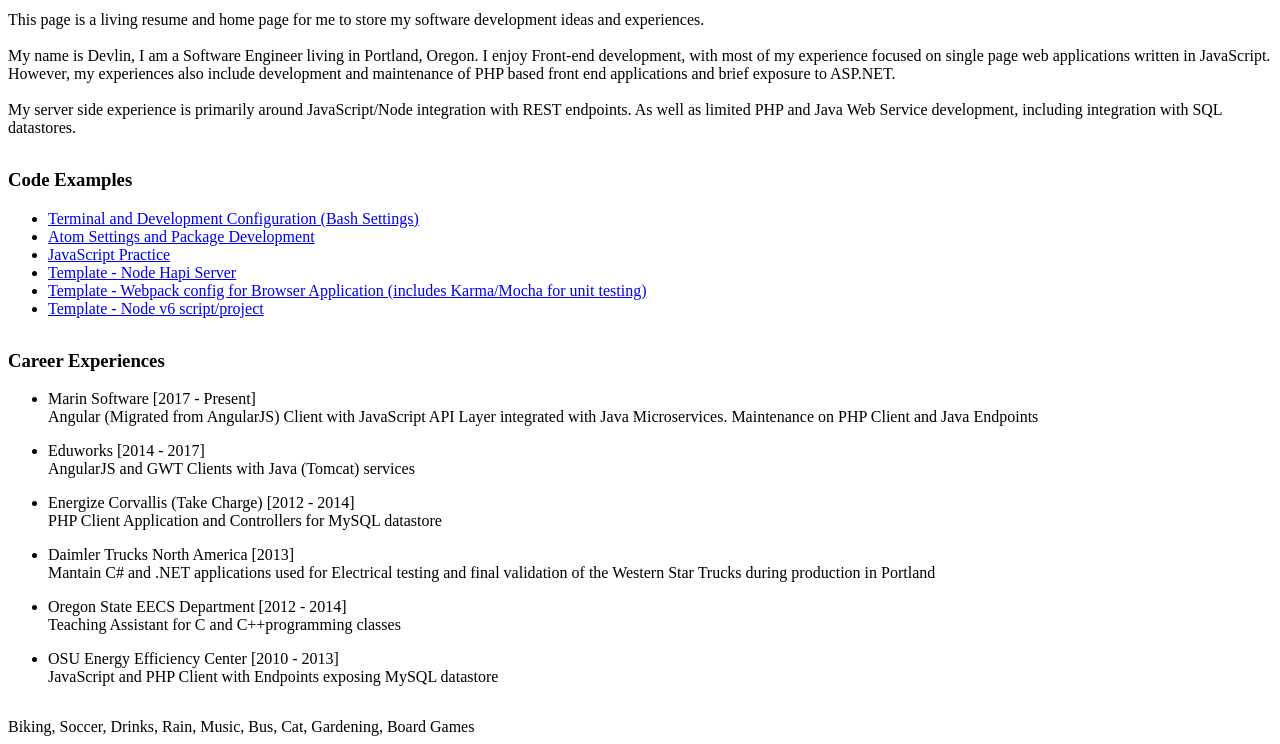
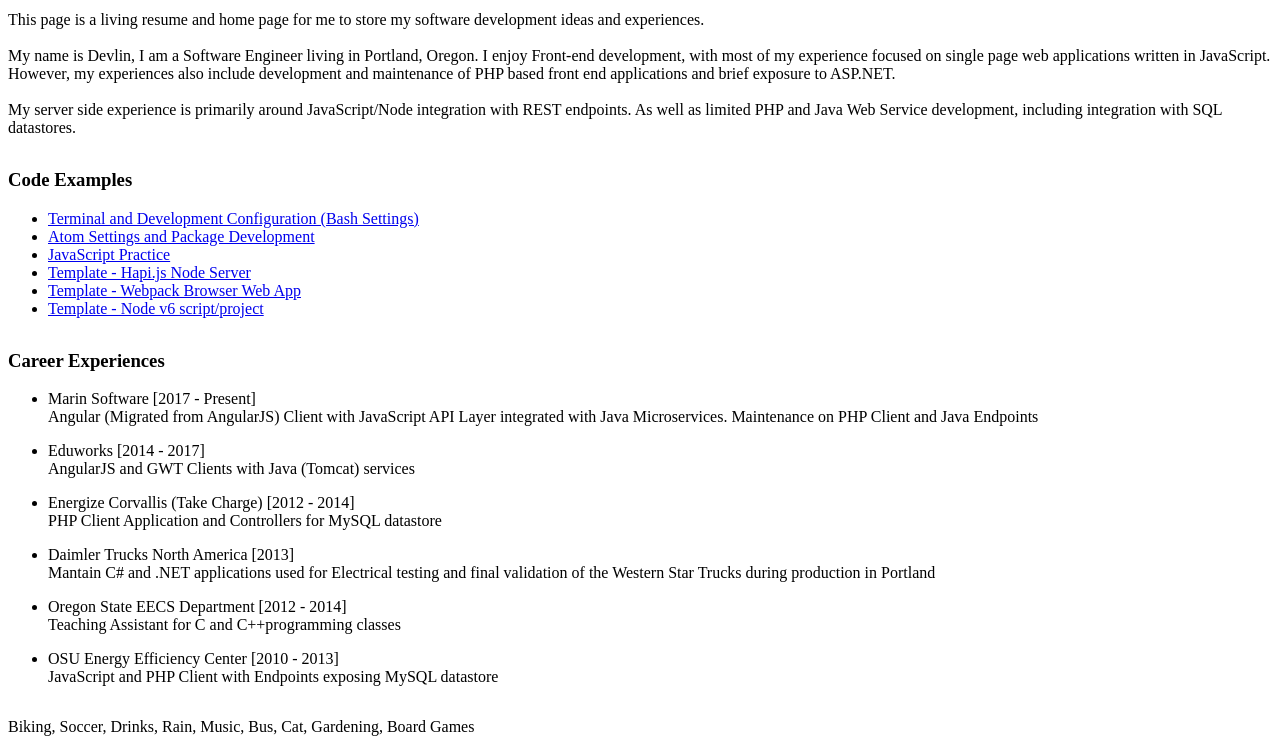
Before and after one commit to devlinjunker/devlinjunker.github.io, a plain HTML site: page index.html in a window 1280 px wide. Shown: the part 66-810 px from the top of the page. Drawn offline with Linux system fonts and the light colour scheme.

Commit message:
Update index.html

```diff
--- a/index.html
+++ b/index.html
@@ -48,10 +48,10 @@
         <a href="/JS.Fun">JavaScript Practice</a>
       </li>
       <li>
-        <a href="/template.node.hapi/">Template - Node Hapi Server</a>
+        <a href="/template.node.hapi/">Template - Hapi.js Node Server</a>
       </li>
       <li>
-        <a href="/basic.webpack/">Template - Webpack config for Browser Application (includes Karma/Mocha for unit testing)</a>
+        <a href="/basic.webpack/">Template - Webpack Browser Web App
       </li>
       <li>
         <a href="https://github.com/devlinjunker/basic.node6/">Template - Node v6 script/project</a>
```
